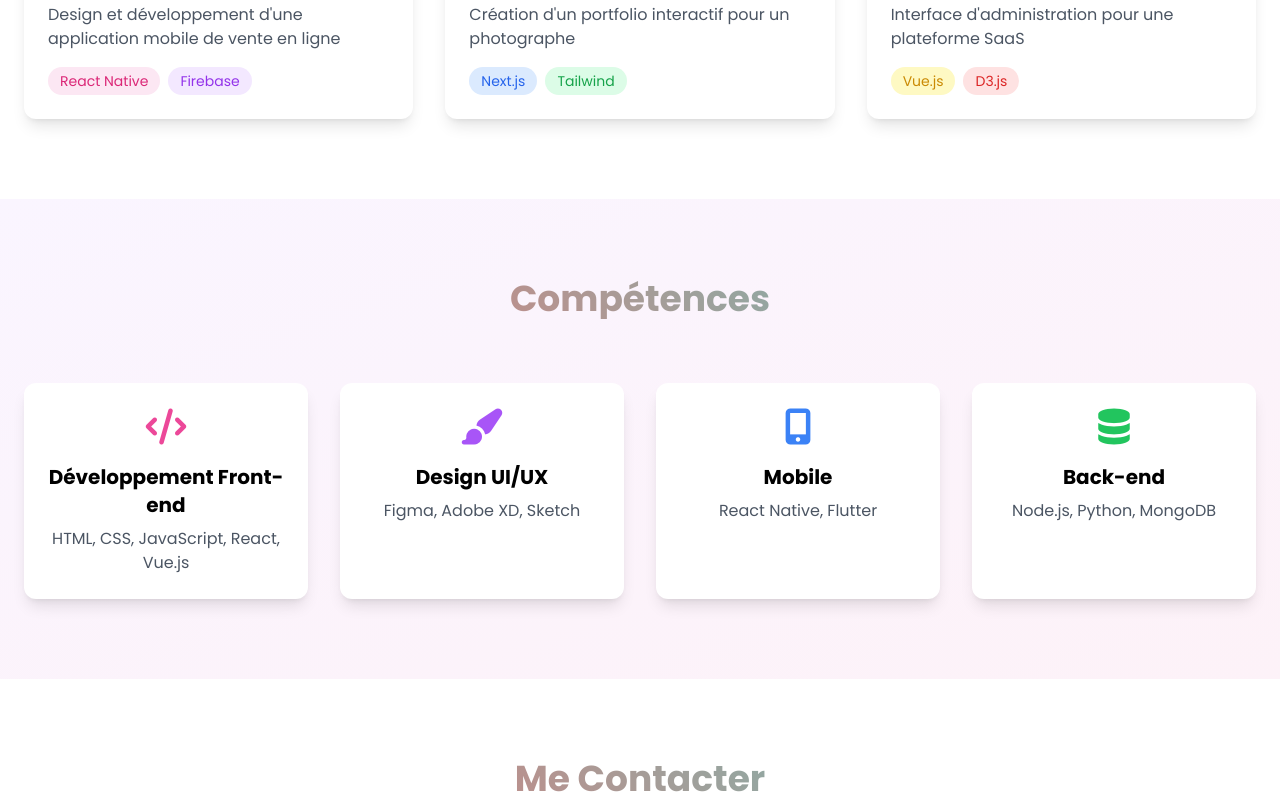
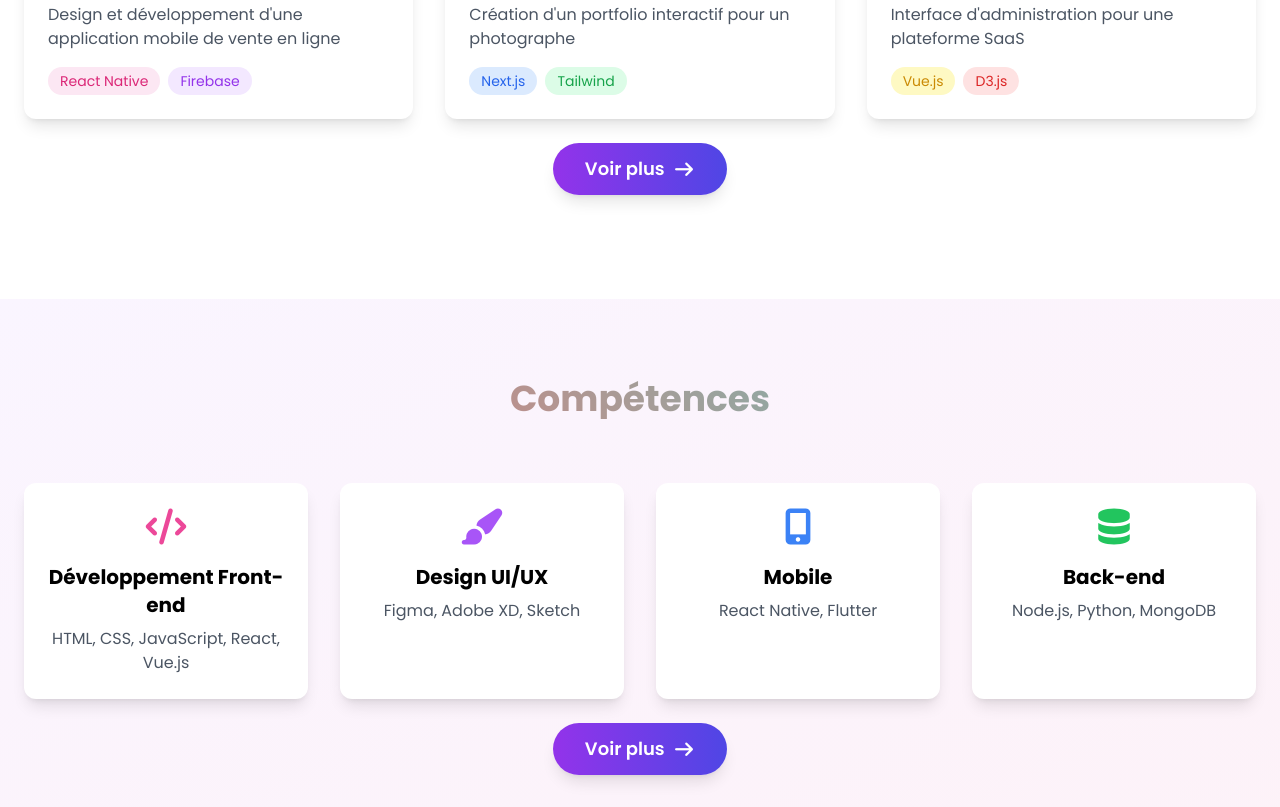
Before and after one commit to Cdz-test/mariadoe, a plain HTML site: page index.html in a window 1280 px wide. Shown: the part 1233-2040 px from the top of the page. Drawn offline with nearby package versions, Linux system fonts and the light colour scheme.

Commit message:
Update index.html

```diff
--- a/index.html
+++ b/index.html
@@ -38,8 +38,8 @@
                 <h1 class="text-2xl font-bold gradient-text">Mariadoe</h1>
                 <div class="hidden md:flex space-x-8">
                     <a href="#home" class="hover:text-pink-500 transition-colors">Accueil</a>
-                    <a href="#projects" class="hover:text-pink-500 transition-colors">Projets</a>
-                    <a href="#skills" class="hover:text-pink-500 transition-colors">Compétences</a>
+                    <a href="projets" class="hover:text-pink-500 transition-colors" data-page-id="6786677b5bdd5d45ef351547" id="page-link">Projets</a>
+                    <a href="Compétences" class="hover:text-pink-500 transition-colors" id="page-link" data-page-id="67866dbc5bdd5d45ef351928">Compétences</a>
                     <a href="#contact" class="hover:text-pink-500 transition-colors">Contact</a>
                 </div>
                 <button class="md:hidden"><i class="fas fa-bars text-2xl"></i></button>
@@ -102,7 +102,15 @@
                         </div>
                     </div>
                 </div>
-            </div>
+            </div><div class="flex items-center justify-center p-6">
+    <a href="projets" id="page-link" data-page-id="6786677b5bdd5d45ef351547" class="group relative inline-flex items-center justify-center px-8 py-3 text-lg font-semibold text-white transition-all duration-300 ease-in-out bg-gradient-to-r from-purple-600 to-indigo-600 rounded-full overflow-hidden hover:from-indigo-600 hover:to-purple-600 shadow-lg hover:shadow-xl transform hover:-translate-y-1">
+        <span class="relative z-10 flex items-center">
+            Voir plus
+            <i class="fa fa-arrow-right ml-2 transform group-hover:translate-x-1 transition-transform duration-300"></i>
+        </span>
+        <span class="absolute inset-0 bg-white/20 transform scale-x-0 group-hover:scale-x-100 transition-transform duration-300 origin-left"></span>
+    </a>
+</div>
         </div>
     </section>
 
@@ -130,7 +138,15 @@
                     <h3 class="text-xl font-bold mb-2">Back-end</h3>
                     <p class="text-gray-600">Node.js, Python, MongoDB</p>
                 </div>
-            </div>
+            </div><div class="flex items-center justify-center p-6">
+    <a href="Compétences" id="page-link" data-page-id="67866dbc5bdd5d45ef351928" class="group relative inline-flex items-center justify-center px-8 py-3 text-lg font-semibold text-white transition-all duration-300 ease-in-out bg-gradient-to-r from-purple-600 to-indigo-600 rounded-full overflow-hidden hover:from-indigo-600 hover:to-purple-600 shadow-lg hover:shadow-xl transform hover:-translate-y-1">
+        <span class="relative z-10 flex items-center">
+            Voir plus
+            <i class="fa fa-arrow-right ml-2 transform group-hover:translate-x-1 transition-transform duration-300"></i>
+        </span>
+        <span class="absolute inset-0 bg-white/20 transform scale-x-0 group-hover:scale-x-100 transition-transform duration-300 origin-left"></span>
+    </a>
+</div>
         </div>
     </section>
 
```
